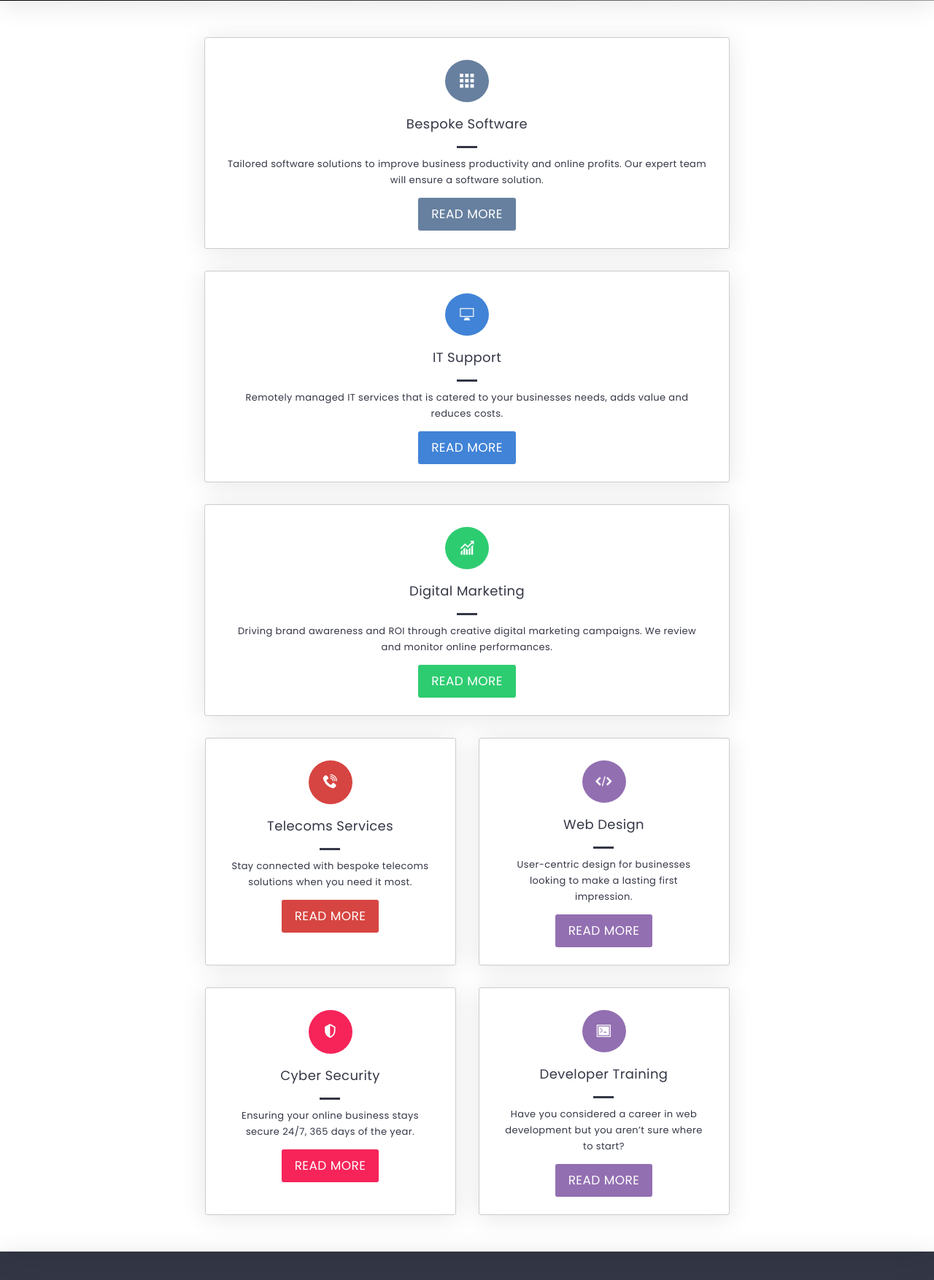
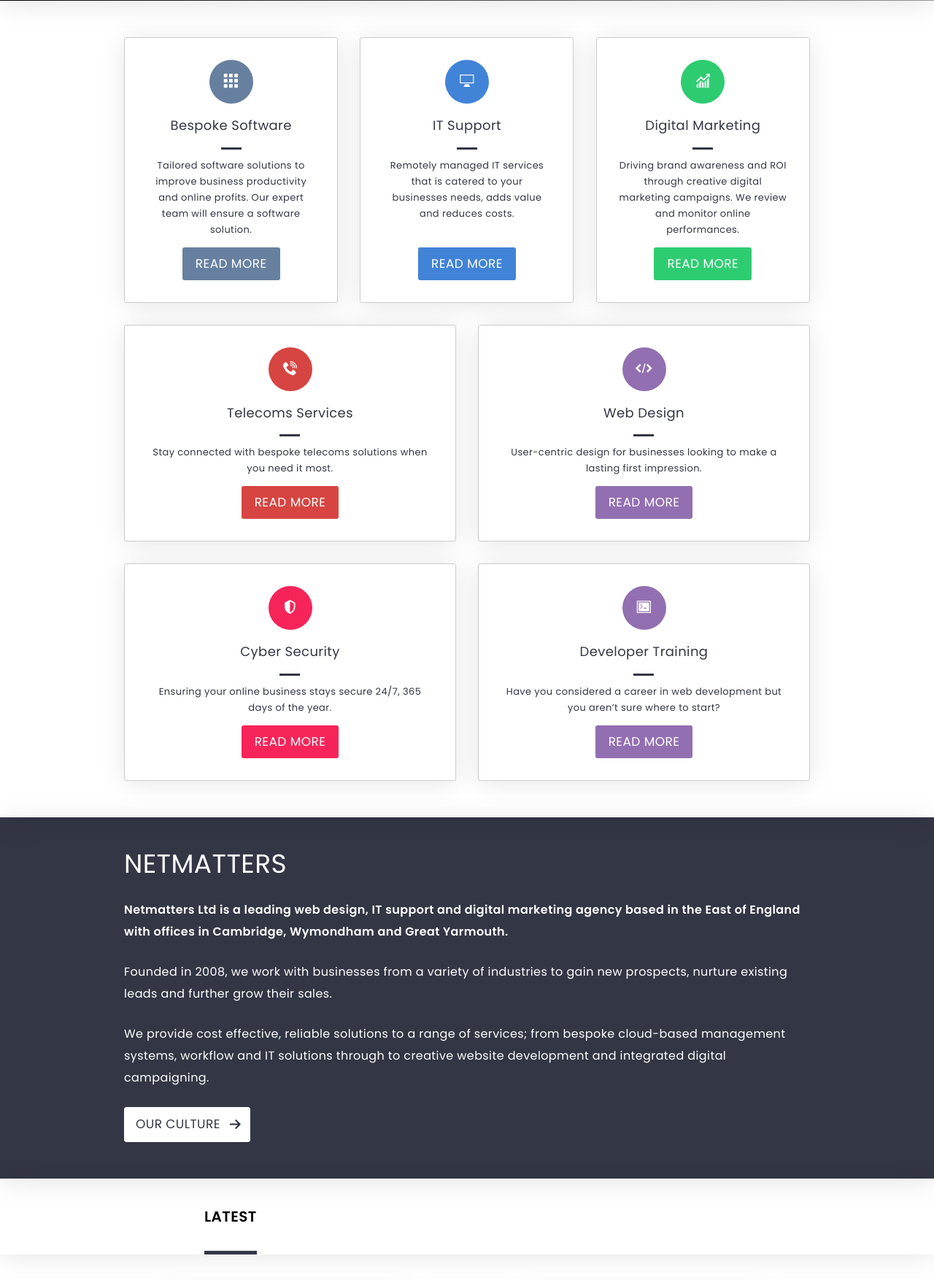
Before and after one commit to willymac1507/nm-reflection, a PHP site: page / in a window 1280 px wide. Shown: the part 899-2653 px from the top of the page at 73% size. Run offline with PHP 8.4, Linux system fonts and the light colour scheme; some libraries are stand-ins or nearby versions.

Commit message:
Complete services large

```diff
--- a/styles/css/styles.css
+++ b/styles/css/styles.css
@@ -735,8 +735,6 @@
     flex-direction: row;
     flex-wrap: wrap;
     gap: 30px;
-    width: 720px;
-    margin: 0 auto;
   }
 }
 
@@ -761,8 +759,12 @@
 }
 @media screen and (min-width: 768px) {
   .services {
-    padding-left: calc((100vw - 720px) / 2);
-    padding-right: calc((100vw - 720px) / 2);
+    padding: 50px calc((100vw - 720px) / 2);
+  }
+}
+@media screen and (min-width: 992px) {
+  .services {
+    padding: 50px calc((100vw - 940px) / 2);
   }
 }
 
@@ -938,14 +940,29 @@
 @media screen and (min-width: 768px) {
   .card--bespoke, .card--it, .card--marketing {
     width: 720px;
-    height: 290px;
   }
   .card--latest {
     width: 345px;
   }
   .card--telecoms, .card--web, .card--security, .card--training {
     width: 344px;
-    height: 312px;
+  }
+  .card--telecoms .services__content, .card--web .services__content, .card--security .services__content, .card--training .services__content {
+    height: 66px;
+  }
+}
+@media screen and (min-width: 992px) {
+  .card--bespoke, .card--it, .card--marketing {
+    width: 293px;
+  }
+  .card--bespoke .services__content, .card--it .services__content, .card--marketing .services__content {
+    height: 110px;
+  }
+  .card--telecoms, .card--web, .card--security, .card--training {
+    width: 455px;
+  }
+  .card--telecoms .services__content, .card--web .services__content, .card--security .services__content, .card--training .services__content {
+    height: auto;
   }
 }
 
--- a/styles/scss/partials/components/_typography.scss
+++ b/styles/scss/partials/components/_typography.scss
@@ -86,7 +86,8 @@
     margin-bottom: 13px;
     font-weight: 400;
     text-align: center;
-}
+    }
+
 
 .about {
     p {
--- a/styles/scss/partials/layout/_containers.scss
+++ b/styles/scss/partials/layout/_containers.scss
@@ -189,8 +189,6 @@
         flex-direction: row;
         flex-wrap: wrap;
         gap: 30px;
-        width: 720px;
-        margin: 0 auto;
     }
 }
 
@@ -210,8 +208,11 @@
     }
 
     @include medium {
-        padding-left: calc((100vw - 720px) / 2);
-        padding-right: calc((100vw - 720px) / 2);
+        padding: 50px calc((100vw - 720px) / 2);
+    }
+
+    @include large {
+        padding: 50px calc((100vw - 940px) / 2);
     }
 }
 
@@ -232,7 +233,7 @@
         &--it,
         &--marketing {
             width: 720px;
-            height: 290px;
+            // height: 290px;
         }
 
         &--latest {
@@ -244,8 +245,34 @@
         &--security,
         &--training {
             width: 344px;
-            height: 312px;
+
+            .services__content {
+                height: 66px;
+            }
             // margin: 0;
+        }
+    }
+
+    @include large {
+        &--bespoke,
+        &--it,
+        &--marketing {
+            width: 293px;
+
+            .services__content {
+                height: 110px;
+            }
+        }
+
+        &--telecoms,
+        &--web,
+        &--security,
+        &--training {
+            width: 455px;
+
+            .services__content {
+                height: auto;
+            }
         }
     }
 }
```
Also changed, not shown: 1 other file.
